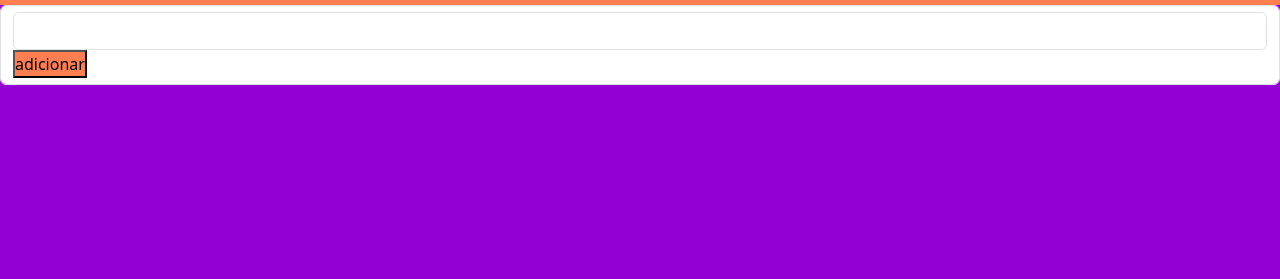
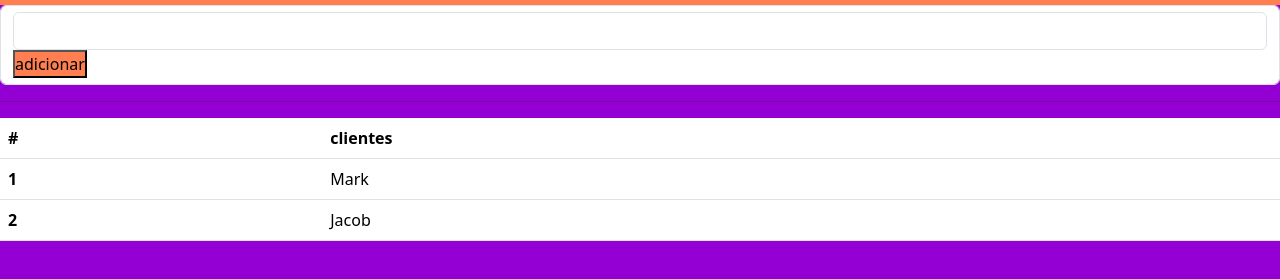
Before and after one commit to Mardonylima/ListaClientesHTML, a plain HTML site: page index.html in a window 1280 px wide. Shown: the part 45-324 px from the top of the page. Drawn offline with nearby package versions, Linux system fonts and the light colour scheme.

Commit message:
feat: tabela de clientes

```diff
--- a/index.html
+++ b/index.html
@@ -20,6 +20,27 @@
     <input class="form-control" type="text" name="navbar">
     <button class="btnbtn-primary" type="submit">adicionar</button>
   </form>
+  <hr>
+  <div>
+  <table class="table">
+    <thead>
+      <tr>
+        <th scope="col">#</th>
+        <th scope="col">clientes</th>
+      </tr>
+    </thead>
+    <tbody>
+      <tr>
+        <th scope="row">1</th>
+        <td>Mark</td>
+      </tr>
+      <tr>
+        <th scope="row">2</th>
+        <td>Jacob</td>
+      </tr>
+    </tbody>
+  </table>
+ </div>
 <script src="https://cdn.jsdelivr.net/npm/bootstrap@5.3.2/dist/js/bootstrap.bundle.min.js" integrity="sha384-C6RzsynM9kWDrMNeT87bh95OGNyZPhcTNXj1NW7RuBCsyN/o0jlpcV8Qyq46cDfL" crossorigin="anonymous"></script>
 </body>
 </html>
```
